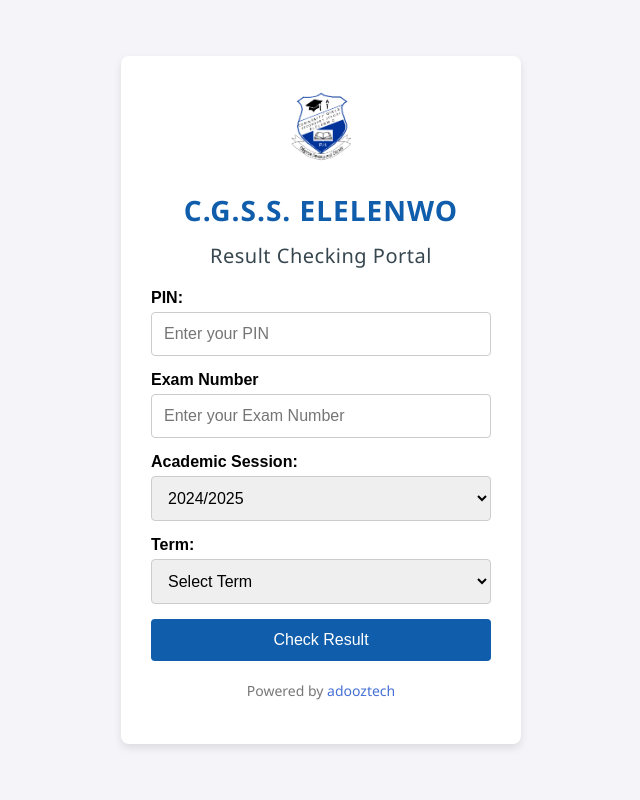
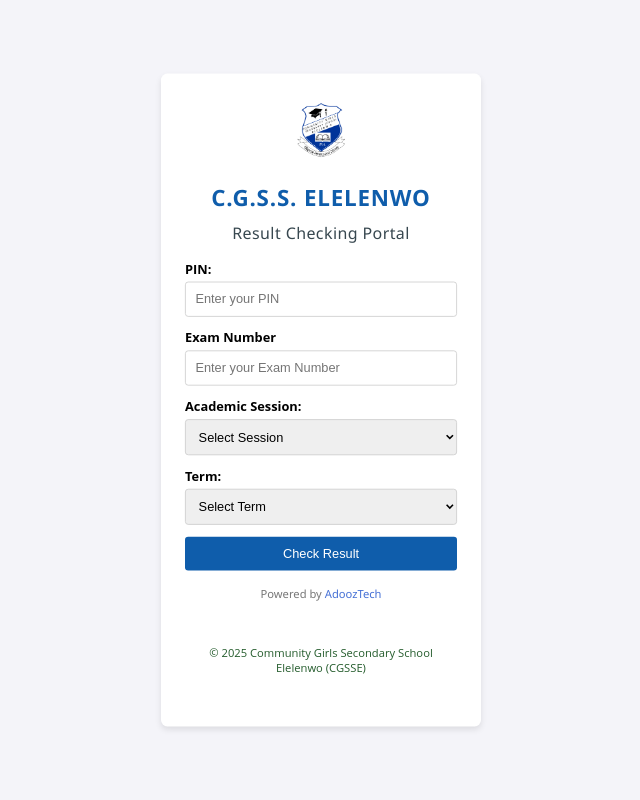
Before and after one commit to Adooz/result_portal, a Flask app: page / in a window 1280 px wide. Shown: the whole page, without its empty margins (319-959 px from the left). Run offline with Flask 3, Linux system fonts and the light colour scheme.

Commit message:
Refactor code and add error handling

```diff
--- a/app.py
+++ b/app.py
@@ -1,4 +1,4 @@
-from flask import Flask, render_template, request, send_from_directory, redirect, flash
+from flask import Flask, render_template, request, send_from_directory, redirect, flash, session, url_for
 import os
 import sqlite3
 from config import Config
@@ -56,7 +56,7 @@ def add_timestamp_to_pdf(original_pdf_path):
         pdf_writer.add_page(page)
 
     # Save the modified PDF to a temporary file
-    modified_pdf_path = original_pdf_path.replace(".pdf", "_Result.pdf")
+    modified_pdf_path = original_pdf_path.replace(".pdf", " Result.pdf")
     with open(modified_pdf_path, "wb") as output_pdf:
         pdf_writer.write(output_pdf)
 
@@ -70,8 +70,16 @@ def index():
     if request.method == 'POST':
         access_code = request.form['access_code'].strip()
         student_id = request.form['student_id'].strip()
-        session = request.form['session']
+        session_selected = request.form['session']
         term = request.form['term']
+
+        if session_selected and term == "#":
+            flash("Please select a correct academic session and term.", "error")
+            return redirect('/')
+
+        if session_selected == "#":
+            flash("Please select a correct Academic Session.", "error")
+            return redirect('/')
 
         if term == "#":
             flash("Please select a correct term.", "error")
@@ -82,7 +90,7 @@ def index():
         # Validate student ID
         student = conn.execute("SELECT * FROM students WHERE student_id = ?", (student_id,)).fetchone()
         if not student:
-            flash("Exam Number not found.")
+            flash("Exam Number not found.", "error")
             conn.close()
             return redirect('/')
 
@@ -93,7 +101,7 @@ def index():
         if access_code and not is_master_code:
             code = conn.execute("SELECT * FROM access_codes WHERE code = ?", (access_code,)).fetchone()
             if not code:
-                flash("Invalid PIN.")
+                flash("Invalid PIN.", "error")
                 conn.close()
                 return redirect('/')
 
@@ -101,24 +109,24 @@ def index():
             usage_count = code['usage_count']
 
             if assigned_to and assigned_to != student_id:
-                flash("PIN already assigned to another student.")
+                flash("PIN already assigned to another student.", "error")
                 conn.close()
                 return redirect('/')
 
             if usage_count >= 5:
-                flash("PIN usage limit exceeded.")
+                flash("PIN usage limit exceeded.", "error")
                 conn.close()
                 return redirect('/')
 
         # Check if result file exists
         student_class = student['class']
         student_name = student['name']
-        result_path = os.path.join(app.config['RESULTS_FOLDER'], session, term, student_class)
+        result_path = os.path.join(app.config['RESULTS_FOLDER'], session_selected, term, student_class)
         result_file = f"{student_name}.pdf"
         full_path = os.path.join(result_path, result_file)
 
         if not os.path.exists(full_path):
-            flash("Result not found.")
+            flash("Result not found.", "error")
             conn.close()
             return redirect('/')
 
@@ -135,12 +143,14 @@ def index():
 
         # Add timestamp to the PDF
         modified_pdf_path = add_timestamp_to_pdf(full_path)
+        relative_pdf_path = os.path.join(session_selected, term, student_class, os.path.basename(modified_pdf_path))
 
-        # Display the modified PDF inline
-        flash("Result downloaded!.")
-        response = send_from_directory(result_path, os.path.basename(modified_pdf_path), as_attachment=False, mimetype='application/pdf')
-        response.headers['Content-Disposition'] = f'inline; filename={os.path.basename(modified_pdf_path)}'
-        return response
+        # Flash success and redirect after delay
+        #flash("Result found. Redirecting...", "success")
+        return send_from_directory(os.path.dirname(modified_pdf_path),
+                           os.path.basename(modified_pdf_path),
+                           as_attachment=False,
+                           mimetype='application/pdf')
 
     return render_template('index.html', sessions=sessions, terms=terms)
 
--- a/static/style.css
+++ b/static/style.css
@@ -1,6 +1,6 @@
 /* Global Styles */
 body {
-    font-family: Arial, sans-serif;
+    font-family: "Open Sans", Arial, sans-serif;
     background-color: #f4f4f9;
     margin: 0;
     padding: 0;
@@ -8,9 +8,9 @@ body {
     justify-content: center;
     align-items: center;
     height: 100vh;
+    transform: scale(0.8); /* Scale the body to 80% */
+    transform-origin: center center; /* Keeps the scaling aligned from the top */
 }
-
-
 
 .container {
     background-color: white;
@@ -189,3 +189,16 @@ button:hover {
 .form-footer a:hover {
     color: #1488ab;
 }
+.flash.success {
+    background-color: #d4edda;
+    color: #155724;
+    border: 1px solid #c3e6cb;
+}
+.footer {
+    text-align: center;
+    color: #235b2b;
+    padding: 20px;
+    font-size: 14px;
+    background-color: white;
+    margin-top: 20px;
+}
--- a/templates/index.html
+++ b/templates/index.html
@@ -38,6 +38,7 @@
             <div class="form-group">
                 <label for="session">Academic Session:</label>
                 <select id="session" name="session" required>
+                    <option value="#">Select Session</option>
                     <!--option value="2023_2024">2023/2024</option-->
                     <option value="2024_2025">2024/2025</option>
                 </select>
@@ -59,10 +60,14 @@
             <div class="form-footer">
                 <p>
                     Powered by
-                    <a href="https://myweb-io2b.onrender.com" target="_blank">adooztech</a>
+                    <a href="https://myweb-io2b.onrender.com" target="_blank">AdoozTech</a>
                 </p>
             </div>
         </form>
+        <!-- Footer -->
+        <div class="footer">
+            <p>&copy; 2025 Community Girls Secondary School Elelenwo (CGSSE)</p>
+        </div>
     </div>
 </body>
 </html>
```
Also changed, not shown: 1 other file.
